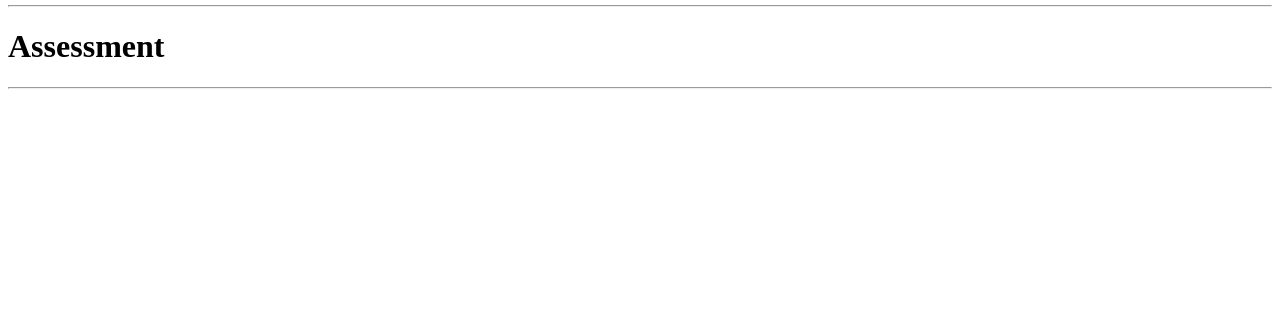
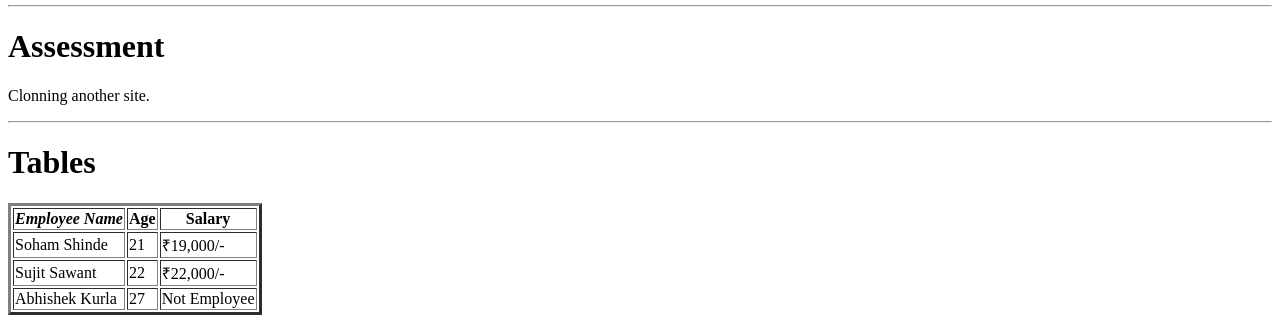
Before and after one commit to Tej95-GiT/Full_Stack_Progress, a plain HTML site: page HTML/basics.html in a window 1280 px wide. Shown: the part 1843-2166 px from the top of the page. Before the commit the page ends 1940 px from the top, so only its background shows below. Drawn offline with Linux system fonts and the light colour scheme.

Commit message:
Added a TAble in basics.html

```diff
--- a/HTML/basics.html
+++ b/HTML/basics.html
@@ -99,9 +99,34 @@
         <br>
         <hr>
 
+        <h1>Assessment</h1>
+        <p>Clonning another site.</p>
+        <hr>
 
-        <h1>Assessment</h1>
-        <hr>
+        <!-- Tables: Tables in HTML consist of several tags working together -->
+        <h1>Tables</h1>
+        <table border="3">
+            <thead>
+                <th><i>Employee Name</i></th>
+                <th><b>Age</b></th>
+                <th>Salary</th>
+            </thead>
+            <tr>
+                <td>Soham Shinde</td>
+                <td>21</td>
+                <td>₹19,000/-</td>
+            </tr>
+            <tr>
+                <td>Sujit Sawant</td>
+                <td>22</td>
+                <td>₹22,000/-</td>
+            </tr>
+            <tr>
+                <td>Abhishek Kurla</td>
+                <td>27</td>
+                <td>Not Employee</td>
+            </tr>
+        </table>
 
 
 
```
